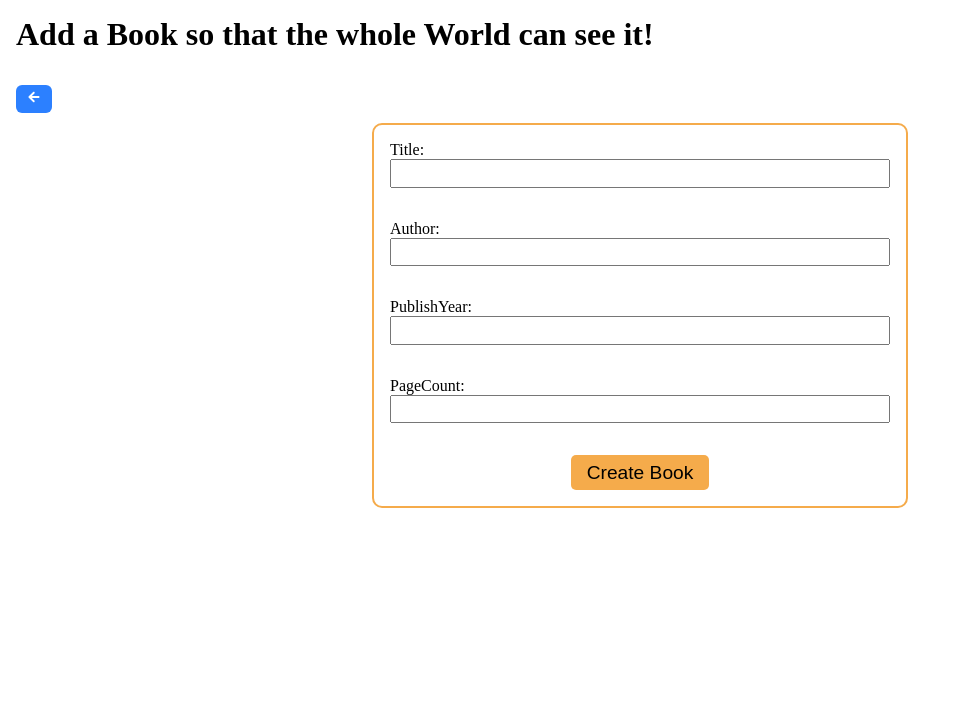
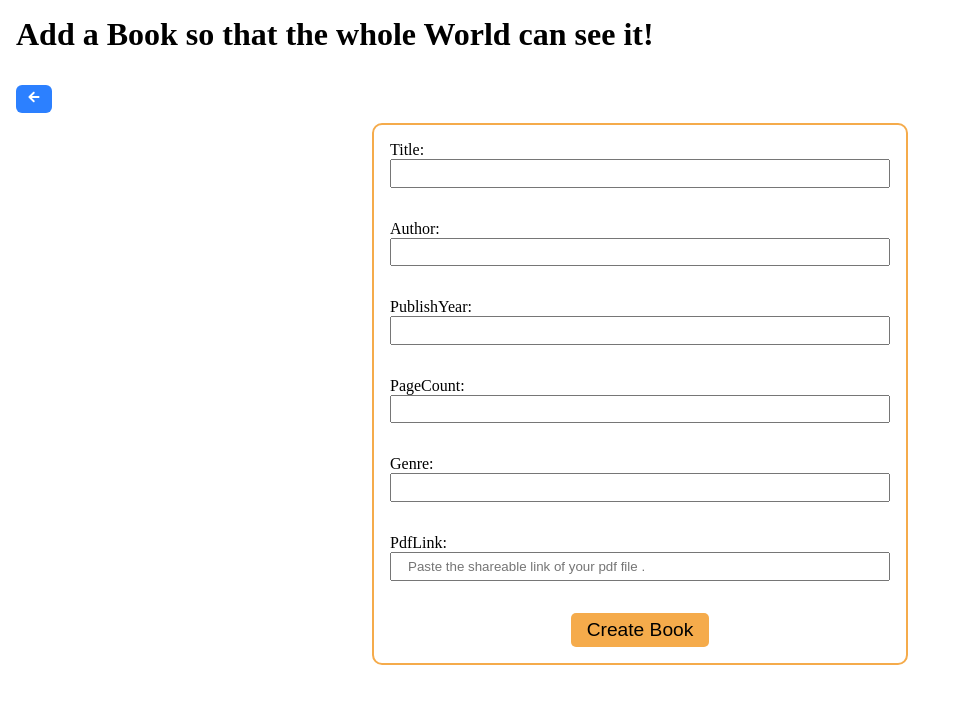
Before and after one commit to rauchrods/BooksForAll, a React (Vite) app: page /books/create in a window 1280 px wide. Shown: the top 704 px of the page, without its empty margins (0-955 px from the left). Built offline with nearby package versions, Linux system fonts and the light colour scheme.

Commit message:
changed the table view, and added two entries to book collection

```diff
--- a/src/pages/create_book/CreateBook.jsx
+++ b/src/pages/create_book/CreateBook.jsx
@@ -11,6 +11,8 @@ function CreateBook() {
     author: "",
     publishYear: "",
     pageCount: "",
+    genre: "",
+    pdfLink: "",
   });
   const [loading, setLoading] = useState(false);
 
@@ -34,13 +36,15 @@ function CreateBook() {
     })
       .then((response) => response.json())
       .then((result) => {
-        console.log(result);
+        // console.log(result);
         setLoading(false);
         setInputBook({
           title: "",
           author: "",
           publishYear: "",
           pageCount: "",
+          genre: "",
+          pdfLink: "",
         });
         alert("Book added Successfully!! ");
         navigate("/");
@@ -100,6 +104,29 @@ function CreateBook() {
             required
           />
         </div>
+        <div>
+          <label htmlFor="inp-genre">Genre:</label>
+          <input
+            type="text"
+            name="genre"
+            onChange={handleInputBook}
+            value={inputBook.genre}
+            id="inp-genre"
+            required
+          />
+        </div>
+        <div>
+          <label htmlFor="inp-pdfLink">PdfLink:</label>
+          <input
+            type="text"
+            name="pdfLink"
+            onChange={handleInputBook}
+            value={inputBook.pdfLink}
+            id="inp-pdfLink"
+            required
+            placeholder="Paste the shareable link of your pdf file ."
+          />
+        </div>
 
         <Button type="submit" className={"addBook_button"}>
           Create Book
--- a/src/pages/home/Home.jsx
+++ b/src/pages/home/Home.jsx
@@ -33,7 +33,8 @@ function Home() {
       filterBooks.filter(
         (book) =>
           book.title.includes(e.target.value.toLowerCase().trim()) ||
-          book.author.includes(e.target.value.toLowerCase().trim())
+          book.author.includes(e.target.value.toLowerCase().trim()) ||
+          book.genre.includes(e.target.value.toLowerCase().trim())
       )
     );
   }
@@ -66,6 +67,7 @@ function Home() {
                 <th>No</th>
                 <th>Title</th>
                 <th>Author</th>
+                <th>Genre</th>
                 <th>Operations</th>
               </tr>
             </thead>
@@ -75,6 +77,7 @@ function Home() {
                   <td>{index + 1}</td>
                   <td>{book.title}</td>
                   <td>{book.author}</td>
+                  <td>{book.genre}</td>
                   <td>
                     <div className={styles.crud_sec}>
                       <Link to={`/books/details/${book._id}`}>
--- a/src/pages/home/Home.module.scss
+++ b/src/pages/home/Home.module.scss
@@ -1,7 +1,7 @@
 .home_page {
   padding: 1rem;
 
-   h1 {
+  h1 {
     margin: 1rem 0;
     display: flex;
     align-items: center;
@@ -13,34 +13,46 @@
     }
   }
 
-  .title_sec{
+  .title_sec {
     display: flex;
     justify-content: space-between;
     align-items: center;
 
-    input{
+    input {
       padding: 0.4rem 1rem;
     }
   }
 
-  .table_container{
+  .table_container {
     overflow-x: auto;
   }
 
   .table {
     width: 100%;
+    border-collapse: collapse;
+    border-radius: 12px;
 
+    thead {
+      color: white;
+    }
 
     th {
-      background-color: rgb(249, 252, 105);
+      background-color: rgb(3, 95, 80);
+      padding: 0.6rem 0.4rem;
+    }
+
+    td {
+      padding: 0.4rem;
     }
 
     td,
     th {
-      border: 1px solid black;
+      border: 1px solid rgb(173, 173, 173);
       text-align: center;
-      padding: 0.4rem;
-      border-radius: 8px;
+    }
+
+    tr:nth-child(even) {
+      background-color: rgb(241, 239, 239);
     }
 
     .crud_sec {
@@ -48,13 +60,16 @@
       justify-content: center;
       column-gap: 0.8rem;
 
-      a:link:nth-child(1), a:visited:nth-child(1){
+      a:link:nth-child(1),
+      a:visited:nth-child(1) {
         color: rgb(34, 109, 247);
       }
-      a:link:nth-child(2), a:visited:nth-child(2){
+      a:link:nth-child(2),
+      a:visited:nth-child(2) {
         color: rgb(228, 187, 6);
       }
-      a:link:nth-child(3), a:visited:nth-child(3){
+      a:link:nth-child(3),
+      a:visited:nth-child(3) {
         color: rgb(250, 46, 38);
       }
 
--- a/src/pages/show_book/ShowBook.jsx
+++ b/src/pages/show_book/ShowBook.jsx
@@ -1,5 +1,5 @@
 import React, { useEffect, useState } from "react";
-import { useParams } from "react-router-dom";
+import { useParams, Link } from "react-router-dom";
 import Spinner from "../../components/spinner/Spinner";
 import styles from "./ShowBook.module.scss";
 import BackButton from "../../components/back_button/BackButton";
@@ -24,6 +24,10 @@ function ShowBook() {
       });
   }, []);
 
+  function redirectLinkHandler(link){
+    window.open(link, "_blank");
+  }
+
   return (
     <div className={styles.show_book}>
       <h1>Book Details</h1>
@@ -35,10 +39,12 @@ function ShowBook() {
           <div><span>ID:</span> {book._id}</div>
           <div><span>Title:</span> {book.title}</div>
           <div><span>Author:</span> {book.author}</div>
+          <div><span>Genre:</span> {book.genre}</div>
           <div><span>Publish Year:</span> {book.publishYear}</div>
           <div><span>Page Count:</span> {book.pageCount}</div>
           <div><span>Created At:</span> {new Date(book.createdAt).toUTCString()}</div>
           <div><span>Last Updated:</span> {new Date(book.updatedAt).toUTCString()}</div>
+          <div ><span>PDF Link:</span> <a href={book.pdfLink} target="blank">link for pdf</a></div>
         </div>
       )}
 
--- a/src/pages/show_book/ShowBook.module.scss
+++ b/src/pages/show_book/ShowBook.module.scss
@@ -13,7 +13,7 @@
     flex-direction: column;
     row-gap: 0.6rem;
     font-size: 1.1rem;
-    width: 50%;
+    // width: 50%;
 
     span {
       font-weight: bold;
--- a/src/pages/update_book/UpdateBook.jsx
+++ b/src/pages/update_book/UpdateBook.jsx
@@ -11,11 +11,13 @@ function UpdateBook() {
     author: "",
     publishYear: "",
     pageCount: "",
+    genre: "",
+    pdfLink: "",
   });
   const [loading, setLoading] = useState(false);
 
   const { id } = useParams();
-   const navigate =  useNavigate();
+  const navigate = useNavigate();
 
   function handleEditBook(e) {
     setInputBook((currState) => ({
@@ -37,7 +39,7 @@ function UpdateBook() {
       });
   }, []);
 
-  console.log(inputBook);
+  // console.log(inputBook);
   function handleSubmitBook(e) {
     e.preventDefault();
     setLoading(true);
@@ -45,21 +47,22 @@ function UpdateBook() {
       method: "PUT",
       body: JSON.stringify(inputBook),
       headers: { "Content-Type": "application/json" },
-      redirect: "follow"
+      redirect: "follow",
     })
       .then((response) => response.json())
       .then((result) => {
-        console.log(result);
+        // console.log(result);
         setLoading(false);
         setInputBook({
           title: "",
           author: "",
           publishYear: "",
           pageCount: "",
+          genre: "",
+          pdfLink: "",
         });
         alert("Book Updated Succesfully!!");
-        navigate('/')
-
+        navigate("/");
       })
       .catch((error) => {
         setLoading(false);
@@ -116,10 +119,30 @@ function UpdateBook() {
             required
           />
         </div>
+        <div>
+          <label htmlFor="inp-genre">Genre:</label>
+          <input
+            type="text"
+            name="genre"
+            onChange={handleEditBook}
+            value={inputBook.genre}
+            id="inp-genre"
+            required
+          />
+        </div>
+        <div>
+          <label htmlFor="inp-pdfLink">PdfLink:</label>
+          <input
+            type="text"
+            name="pdfLink"
+            onChange={handleEditBook}
+            value={inputBook.pdfLink}
+            id="inp-pdfLink"
+            required
+          />
+        </div>
 
-        <Button type="submit">
-          Edit Book
-        </Button>
+        <Button type="submit">Edit Book</Button>
       </form>
 
       {loading && <Spinner />}
```
